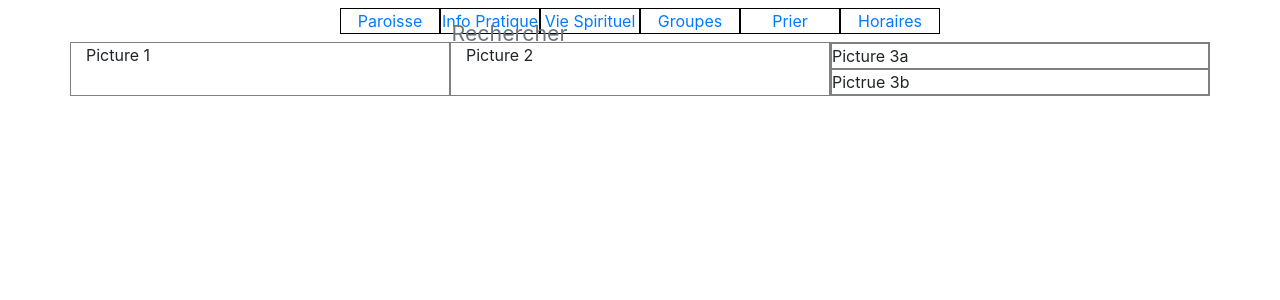
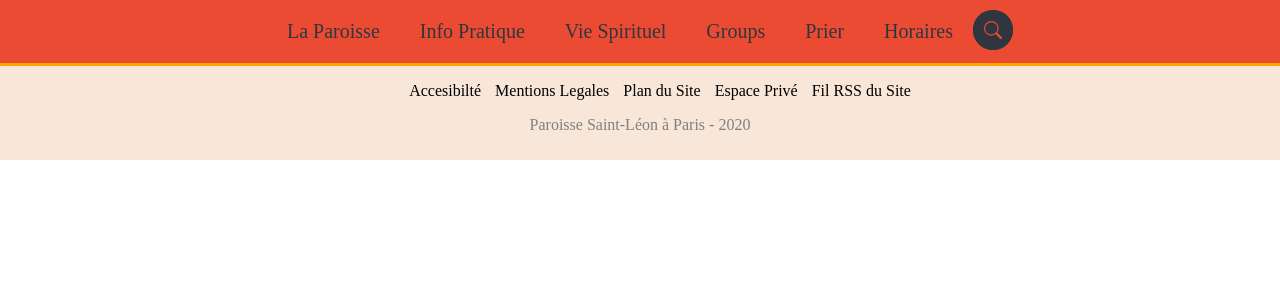
Before and after one commit to damienPilat/SaintLeon, a Django app: template stLeon/templates/stLeon/base.html in a window 1280 px wide. Shown: the top 300 px of the page. Run offline with Django 3.2, Linux system fonts and the light colour scheme; the template is opened without the code that fills it, so the values that code supplies are empty; parts of the project's set-up code (start-up, migrations or seed data) failed here and were passed over; some libraries are stand-ins or nearby versions.

Commit message:
Updated base file

```diff
--- a/stLeon/templates/stLeon/base.html
+++ b/stLeon/templates/stLeon/base.html
@@ -1,17 +1,15 @@
 <!DOCTYPE html>
-<html lang="en">
+<html lang="en-gb">
 <head>
-    <meta charset="UTF-8">
-    <title>{% block title %}Paroisse Saint Leon{% endblock title %}</title>
+    <title>{% block title %}Paroisse Saint-Leon{% endblock title %}</title>
+    {% load static %} {# Allow access to Static files #}
+    {% load stLeon_extras %}   {# Allow custom functions #}
 
-    {% load static %} {# Allow access to Static files #}
+    <!-- Custom CSS -->
+    <link rel="stylesheet" type="text/css" href="{% static 'stLeon/05_main.css' %}">
 
-    {#  Bootstrap CSS  #}
-    <link rel="stylesheet" href="https://stackpath.bootstrapcdn.com/bootstrap/4.5.2/css/bootstrap.min.css" integrity="sha384-JcKb8q3iqJ61gNV9KGb8thSsNjpSL0n8PARn9HuZOnIxN0hoP+VmmDGMN5t9UJ0Z" crossorigin="anonymous">
-
-    <!--  Custom CSS  -->
-    <link rel="stylesheet" type="text/css" href="{% static 'stLeon/main.css' %}">
-
+    <!-- Logo Font -->
+    <link href="https://fonts.googleapis.com/css2?family=Montserrat:wght@300&display=swap" rel="stylesheet">
 
     {% block head_css %}
         {#  Page-based CSS files #}
@@ -20,50 +18,57 @@
     {% block scriptFiles %}
         {#  Page-based JS Files  #}
     {% endblock scriptFiles %}
+</head>
+    <div id="header">
+        <!-- MAIN NAV -->
+        <nav class="main-navbar center-h" id="main-nav-bar">
+            <a href="la_paroisse" class="main-nav-item">La Paroisse</a>
+            <a href="info_pratique" class="main-nav-item">Info Pratique</a>
+            <a href="vie_spirituel" class="main-nav-item">Vie Spirituel</a>
+            <a href="groups" class="main-nav-item">Groups</a>
+            <a href="prier" class="main-nav-item">Prier</a>
+            <a href="#horaires-info-anchor" class="main-nav-item">Horaires</a>
+            <div class="search-box"></div>
+        </nav>
 
-</head>
-<body>
+        <!-- SIDE NAV -->
+        <div id="sideNav" class="side-nav">
+            <a href="javascript:void(0)" class="close-btn" onclick="closeNav()">&#215;</a>
+            <a href="la_paroisse" class="side-nav-item">La Paroisse</a>
+            <a href="info_pratique" class="side-nav-item">Info Pratique</a>
+            <a href="vie_spirituel" class="side-nav-item">Vie Spirituel</a>
+            <a href="groups" class="side-nav-item">Groups</a>
+            <a href="prier" class="side-nav-item">Prier</a>
+            <!-- <div class="search-box"></div> -->
+        </div>
+    </div><!-- END: Header -->
 
-    <nav class="navbar navbar-expand-sm justify-content-center">
-        <ul class="nav nav-justified">
-            <li class="nav-item"><a class="navslink" href="#">Paroisse</a></li>
-            <li class="nav-item"><a class="navslink" href="#">Info Pratique</a></li>
-            <li class="nav-item"><a class="navslink" href="#">Vie Spirituel</a></li>
-            <li class="nav-item"><a class="navslink" href="#">Groupes</a></li>
-            <li class="nav-item"><a class="navslink" href="#">Prier</a></li>
-            <li class="nav-item"><a class="navslink" href="#">Horaires</a></li>
-        </ul>
-        <form class="form-inline my-3 my-lg-0">
-            <div class="search-box">
-                <input type="search" class="form-control search-txt" placeholder="Rechercher" aria-label="Search">
-                <a class="search-btn" href="#">
-                    <i class="fas fa-search"></i>
-                </a>
-            </div>
-        </form>
-    </nav>
+    {% block main %}
+    {% endblock main %}
 
-{#  Main Content  #}
-    <div class="container">
-        {#  Picture Header  #}
-        <div class="row">
-            <div class="col pictures">Picture 1</div>
-            <div class="col pictures">Picture 2</div>
-            <div class="col pictures">
-                <div class="row pictures">Picture 3a</div>
-                <div class="row pictures">Pictrue 3b</div>
-            </div>
+    <!-- FOOTER -->
+    <div id="footer">
+        <div id="footer-table">
+            <ul id="footer-links-list">
+                <li><a href="#" class="footer-link">Accesibilt&eacute;</a></li>
+                <li><a href="#" class="footer-link">Mentions Legales</a></li>
+                <li><a href="#" class="footer-link">Plan du Site</a></li>
+                <li><a href="#" class="footer-link">Espace Priv&eacute;</a></li>
+                <li><a href="#" class="footer-link">Fil RSS du Site</a></li>
+            </ul>
         </div>
+        <p id="footer-text">Paroisse Saint-L&eacute;on &agrave; Paris - 2020</p>
+    </div><!-- END: Footer -->
 
-{#  Paroisse  #}
-    </div>
+    <!-- SIDE NAV -->
+    <script type="text/javascript" src="{%  static 'stLeon/js/sideNav.js' %}"></script>
 
+    <!-- SEARCH BOX -->
+    <script>
+        var SEARCH_ICON_STATIC_URL = '{%  static "stLeon/images/search.svg" %}';
+    </script>
+    <script type="text/javascript" src="{%  static 'stLeon/js/searchBox.js' %}"></script>
 
-
-
-    {#  JQuery, Popper and Bootstrap JS  #}
-    <script src="https://code.jquery.com/jquery-3.5.1.slim.min.js" integrity="sha384-DfXdz2htPH0lsSSs5nCTpuj/zy4C+OGpamoFVy38MVBnE+IbbVYUew+OrCXaRkfj" crossorigin="anonymous"></script>
-    <script src="https://cdn.jsdelivr.net/npm/popper.js@1.16.1/dist/umd/popper.min.js" integrity="sha384-9/reFTGAW83EW2RDu2S0VKaIzap3H66lZH81PoYlFhbGU+6BZp6G7niu735Sk7lN" crossorigin="anonymous"></script>
-    <script src="https://stackpath.bootstrapcdn.com/bootstrap/4.5.2/js/bootstrap.min.js" integrity="sha384-B4gt1jrGC7Jh4AgTPSdUtOBvfO8shuf57BaghqFfPlYxofvL8/KUEfYiJOMMV+rV" crossorigin="anonymous"></script>
-</body>
+    {% block endscripts %}
+    {% endblock endscripts %}
 </html>
```
